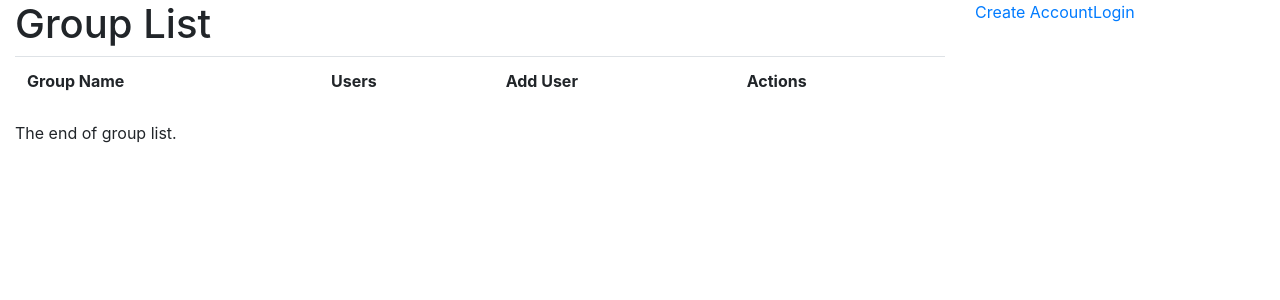
After one commit to sam5ez/SecureWitness, a Django app: page /my_groups/ in a window 1280 px wide. The commit adds this page. Shown: the top 300 px of the page. Run offline with Django 3.2, Linux system fonts and the light colour scheme; lists and menus that the app fills with data are empty; parts of the project's set-up code (start-up, migrations or seed data) failed here and were passed over; some libraries are stand-ins or nearby versions.

Commit message:
users can add other users to their groups

```diff
--- a/dJango/Demo/urls.py
+++ b/dJango/Demo/urls.py
@@ -4,7 +4,7 @@ from django.conf import settings
 from django.conf.urls.static import static
 
 from uploadFile.views import upload_file, search_file, my_reports
-from userAccount.views import create_account, auth_view, user_home, logout, manage_user, manage_group
+from userAccount.views import create_account, auth_view, user_home, logout, manage_user, manage_group, my_groups
 
 
 urlpatterns = patterns('',
@@ -20,5 +20,6 @@ urlpatterns = patterns('',
                        url(r'^logout/$', logout),
                        url(r'^manage_user/$', manage_user),
                        url(r'^manage_group/$',manage_group),
-                       url(r'^myreports/$', my_reports)
+                       url(r'^myreports/$', my_reports),
+                       url(r'^my_groups/$',my_groups)
                        ) + static(settings.MEDIA_URL, document_root=settings.MEDIA_ROOT)
--- a/dJango/templates/list_of_normal_user_operation.html
+++ b/dJango/templates/list_of_normal_user_operation.html
@@ -1,3 +1,4 @@
 <li><a href="/upload/">Upload Report</a></li>
 <li><a href="/search/">Search Report</a></li>
 <li><a href="/myreports/">My Reports</a></li>
+<li><a href="/my_groups/">My Groups</a></li>
--- a/dJango/templates/manage_group.html
+++ b/dJango/templates/manage_group.html
@@ -48,9 +48,6 @@
                 </tr>
             </form>
         </table>
-        <p>The end of user list.</p>
+        <p>The end of group list.</p>
     {% endif %}
 {% endblock %}
-
-
-{#<link rel="stylesheet" type="text/css" href="/static/admin/css/widgets.css" />#}
--- /dev/null
+++ b/dJango/templates/my_groups.html
@@ -0,0 +1,42 @@
+{% extends "base.html" %}
+{% block content %}
+
+    <h1>Group List</h1>
+    {% if message %}
+        <div class="alert alert-{{ message.type }} alert-dismissible fade in" role="alert">
+            <button type="button" class="close" data-dismiss="alert" aria-label="Close"><span
+                    aria-hidden="true">&times;</span></button>
+            <p><strong>{{ message.brief }}</strong> {{ message.main }} <em>{{ message.obj_name }}</em></p>
+            {% if message.need_confirm %}
+                <p>
+                <form action="" method="POST">
+                    {% csrf_token %}
+                    <input type="hidden" name="name" value="{{ message.obj_name }}"/>
+                    <input type="submit" name="_confirm_delete" class="btn btn-danger" value="Confirm deletion"/>
+                    <input type="button" class="btn btn-default" value="Cancel" data-dismiss="alert"/>
+                </form>
+            {% endif %}
+        </div>
+    {% endif %}
+    <table class="table table-hover">
+        <tr>
+            <th>Group Name</th>
+            <th>Users</th>
+            <th>Add User</th>
+            <th>Actions</th>
+        </tr>
+        {% for form in form_list %}
+            <form action="" method="POST">
+                {% csrf_token %}
+                <tr>
+                    <td>{{ form.name }}{{ form.name.value }}</td>
+                    <td>{{ form.user_list }}</td>
+                    <td>{{ form.user_to_be_added }}</td>
+                    <td><input type="submit" name="_add" value="Add" class="btn btn-success"/></td>
+                    <td>{{ form.errors }}</td>
+                </tr>
+            </form>
+        {% endfor %}
+    </table>
+    <p>The end of group list.</p>
+{% endblock %}
--- a/dJango/userAccount/forms.py
+++ b/dJango/userAccount/forms.py
@@ -76,3 +76,37 @@ class GroupCreationForm(ModelForm):
     class Meta:
         model = Group
         fields = ['name']
+
+
+class AddUserToGroupForm(ModelForm):
+    user_list = forms.ModelMultipleChoiceField(queryset=User.objects.all(),
+                                               widget=FilteredSelectMultiple('Users', False),
+                                               required=False)
+    user_to_be_added = forms.CharField(required=False)
+
+    def __init__(self, *args, **kwargs):
+        instance = kwargs.get('instance', None)
+        if instance is not None:
+            initial = kwargs.get('initial', {})
+            initial['user_list'] = instance.user_set.all()
+            kwargs['initial'] = initial
+        super(AddUserToGroupForm, self).__init__(*args, **kwargs)
+
+    def save(self, **kwargs):
+        group = super(AddUserToGroupForm, self).save()
+        try:
+            u = User.objects.get(username=self.cleaned_data['user_to_be_added'])
+        except User.DoesNotExist:
+            u = None
+        if u is not None:
+            group.user_set.add(u)
+            return group
+        else:
+            return None
+
+    class Meta:
+        model = Group
+        fields = ['name']
+        widgets = {
+            'name': forms.HiddenInput()
+        }
--- a/dJango/userAccount/views.py
+++ b/dJango/userAccount/views.py
@@ -5,7 +5,7 @@ from django.http import HttpResponseRedirect
 from django.contrib.auth.models import User, Group
 from django.contrib import auth
 
-from .forms import CreateAccountForm, LoginForm, GroupCreationForm
+from .forms import CreateAccountForm, LoginForm, GroupCreationForm, AddUserToGroupForm
 
 
 def create_account(request):
@@ -155,3 +155,34 @@ def manage_group(request):
         return render(request, "manage_group.html",
                       {'form_list': form_list, 'message': message, 'user': request.user,
                        'group_creation_form': GroupCreationForm()})
+
+
+def my_groups(request):
+    message = {}
+    if request.method == 'POST':
+        gp_name = request.POST.get('name', '')
+        group = Group.objects.get(name=gp_name)
+        add_user_form = AddUserToGroupForm(request.POST, instance=group)
+        if add_user_form.is_valid():
+            # user_to_be_added = User.objects.get(username=add_user_form.cleaned_data['user_to_be_added'])
+            # g = Group.objects.get(name=add_user_form.cleaned_data['group'])
+            g = add_user_form.save()
+            if g is not None:
+                message['type'] = "success"
+                message['brief'] = "Success"
+                message['main'] = "Successfully added the user to the group or the user is already in the group."
+            else:
+                message['type'] = "warning"
+                message['brief'] = "Fail"
+                message['main'] = "OH! Please try again and make sure you enter the correct username."
+
+    else:
+        add_user_form = AddUserToGroupForm()
+    form_list = []
+
+    for group in request.user.groups.all():
+        form = AddUserToGroupForm(instance=group)
+        form_list.append(form)
+
+    return render(request, 'my_groups.html',
+                  {'form_list': form_list, 'add_user_form': add_user_form, 'message': message})
```
